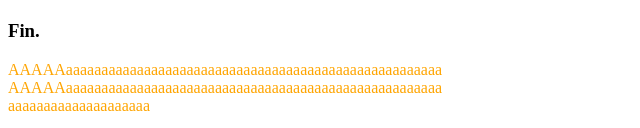
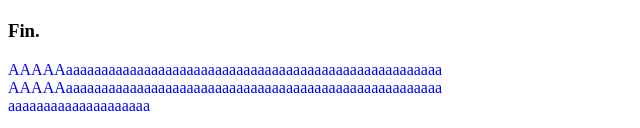
Before and after one commit to matiasamayaa/finaldelSiglo, a plain HTML site: page desafios/apracticar.html in a window 1280 px wide. Shown: the part 690-818 px from the top of the page, without its empty margins (0-640 px from the left). Drawn offline with Linux system fonts and the light colour scheme.

Commit message:
Fin clase 27/09

```diff
--- a/desafios/apracticar.css
+++ b/desafios/apracticar.css
@@ -1 +1 @@
-p {color: orange; }
+p {color: blue; }
```
Also changed, not shown: 1 other file.
